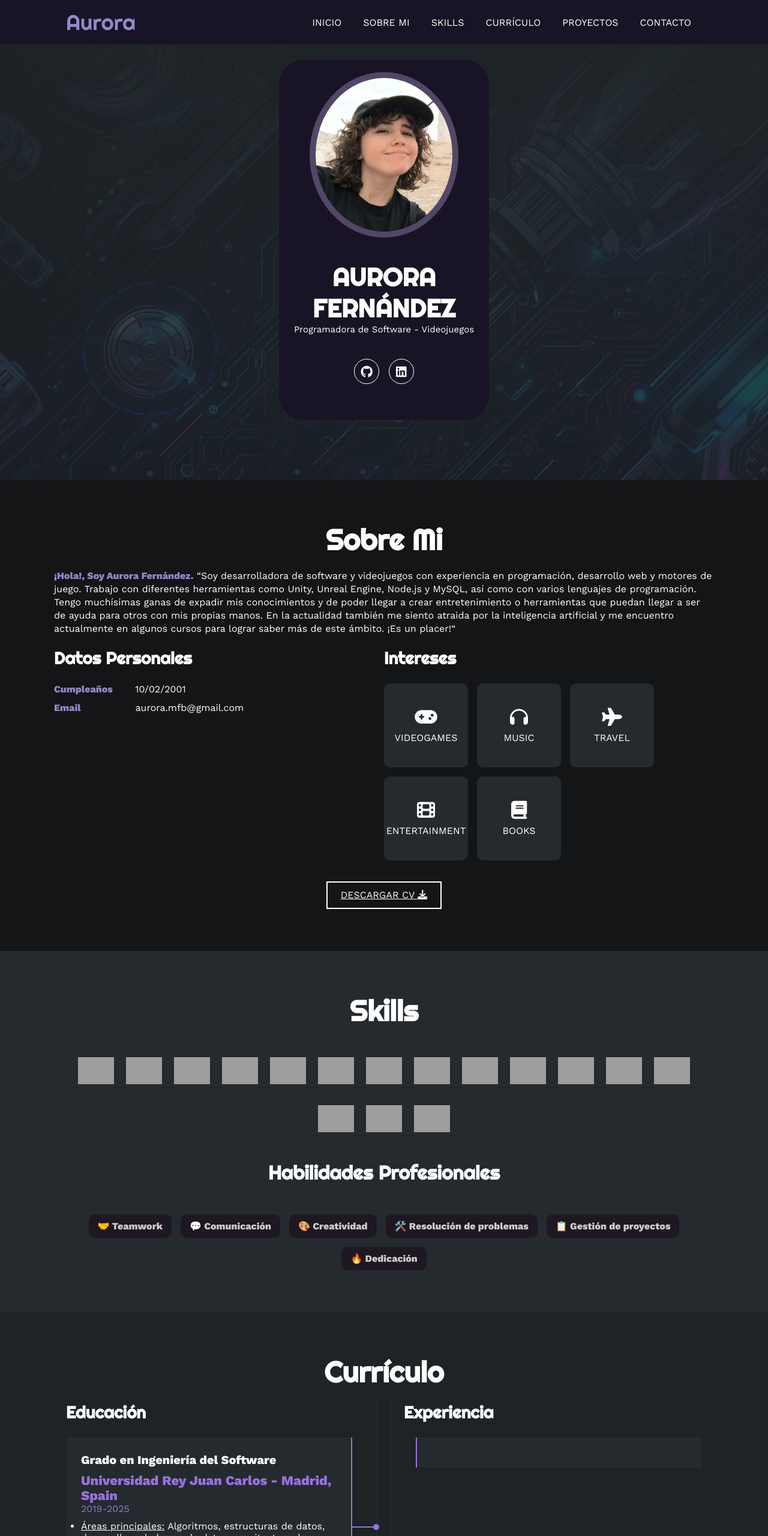
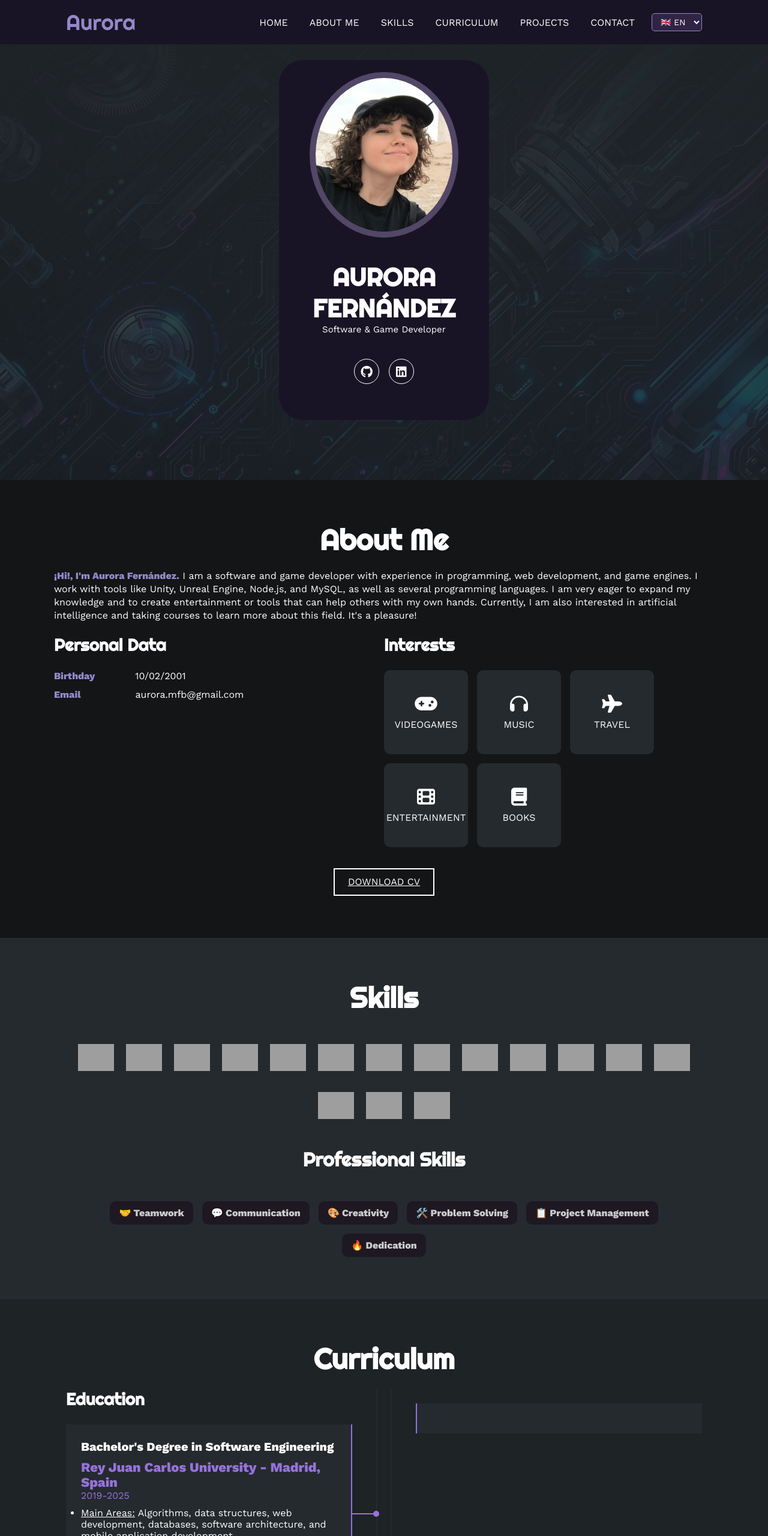
Before and after one commit to aurora-mfb/aurora-mfb.github.io, a plain HTML site: page index.html in a window 1280 px wide. Shown: the top 2560 px of the page at 60% size. Drawn offline with nearby package versions, Linux system fonts and the light colour scheme; grey boxes are pictures that could not be loaded; files whose address does not match are found by name.

Commit message:
add lenguage selector

```diff
--- a/css/style.css
+++ b/css/style.css
@@ -61,6 +61,28 @@ html{
     border-radius: 5px;
     cursor: pointer;
     display: none;
+}
+
+#languageSelector {
+    background-color: #2f2444;
+    color: #fff;
+    border: 1px solid #9389c9;
+    border-radius: 5px;
+    padding: 5px 10px;
+    font-size: 14px;
+    cursor: pointer;
+    margin-left: 10px;
+    outline: none;
+}
+
+#languageSelector option {
+    background-color: #191425;
+    color: #fff;
+}
+
+.contenedor-header header nav ul li {
+    display: flex;
+    align-items: center;
 }
 
 /* INIT SECTION*/
--- a/html/aboutme.html
+++ b/html/aboutme.html
@@ -1,27 +1,20 @@
 <section id="aboutme" class="aboutme">
     <div class="content-section">
-        <h2>Sobre Mi</h2>
-        <p>
-            <span>¡Hola!, Soy Aurora Fernández.</span>
-            “Soy desarrolladora de software y videojuegos con experiencia en programación, desarrollo web y motores de juego.
-            Trabajo con diferentes herramientas como Unity, Unreal Engine, Node.js y MySQL, así como con varios lenguajes de programación.
-            Tengo muchísimas ganas de expadir mis conocimientos y de poder llegar a crear entretenimiento o herramientas que puedan llegar a ser de ayuda
-            para otros con mis propias manos. En la actualidad también me siento atraida por la inteligencia artificial y me encuentro actualmente en algunos
-            cursos para lograr saber más de este ámbito.
-            ¡Es un placer!“
+        <h2 data-i18n="aboutme.title"></h2>
+        <p data-i18n="aboutme.description">
         </p>
 
         <div class="tile">
             <!--Personal data-->
             <div class="col">
-                <h3>Datos Personales</h3>
+                <h3 data-i18n="aboutme.personaldata.title"></h3>
                 <ul>
                     <li>
-                        <strong>Cumpleaños</strong>
+                        <strong data-i18n="aboutme.personaldata.birthday"></strong>
                         10/02/2001
                     </li>
                     <li>
-                        <strong>Email</strong>
+                        <strong data-i18n="aboutme.personaldata.email"></strong>
                         aurora.mfb@gmail.com
                     </li>
                 </ul>
@@ -29,35 +22,35 @@
 
             <!--Interests-->
             <div class="col">
-                <h3>Intereses</h3>
+                <h3 data-i18n="aboutme.interest.title"></h3>
                 <div class="content-interests">
                     <div class="interests">
                         <i class="fa-solid fa-gamepad"></i>
-                        <span>VIDEOGAMES</span>
+                        <span data-i18n="aboutme.interest.videogames"></span>
                     </div>
                     <div class="interests">
                         <i class="fa-solid fa-headphones"></i>
-                        <span>MUSIC</span>
+                        <span data-i18n="aboutme.interest.music"></span>
                     </div>
                     <div class="interests">
                         <i class="fa-solid fa-plane"></i>
-                        <span>TRAVEL</span>
+                        <span data-i18n="aboutme.interest.travel"></span>
                     </div>
                     <div class="interests">
                         <i class="fa-solid fa-film"></i>
-                        <span>ENTERTAINMENT</span>
+                        <span data-i18n="aboutme.interest.entertainment"></span>
                     </div>
                     <div class="interests">
                         <i class="fa-solid fa-book"></i>
-                        <span>BOOKS</span>
+                        <span data-i18n="aboutme.interest.books"></span>
                     </div>
                 </div>
             </div>
         </div>
 
-        <a href="docs/cv-aurora.pdf" download class="cv-button">
-        DESCARGAR CV <i class="fa-solid fa-download"></i>
-        <span class="overlay"></span>
+        <a href="docs/cv-aurora.pdf" download class="cv-button" data-i18n="aboutme.cv">
+            <i class="fa-solid fa-download"></i>
+            <span class="overlay"></span>
         </a>
     </div>
 </section>
--- a/html/contact.html
+++ b/html/contact.html
@@ -1,13 +1,13 @@
 <section id="contact" class="contact">
   <div class="section-content">
-    <h2>Contacto</h2>
+    <h2 data-i18n="contact.title"></h2>
     <div class="tile">
       <!-- Formulario -->
       <div class="col">
         <div class="send_email">
-          <p>Para cualquier consulta, ¡Escríbeme!:</p>
-          <a href="mailto:aurora.mfb@gmail.com?subject=Consulta&body=Hola%2C%20quiero%20contactarte" class="button">
-            Enviar Email <i class="fa-solid fa-paper-plane"></i>
+          <p data-i18n="contact.send.description"></p>
+          <a href="mailto:aurora.mfb@gmail.com?subject=Consulta&body=Hola%2C%20quiero%20contactarte" class="button" data-i18n="contact.send">
+            <!-- El texto será reemplazado por JS -->
           </a>
         </div>
       </div>
@@ -17,8 +17,8 @@
         <img src="img/address.png" alt="">
         <div class="info">
           <ul>
-            <li><i class="fa-solid fa-location-pin"></i> España</li>
-            <li><i class="fa-solid fa-envelope"></i> Email: aurora.mfb@gmail.com</li>
+            <li><i class="fa-solid fa-location-pin"></i> <span data-i18n="contact.country"></span></li>
+            <li><i class="fa-solid fa-envelope"></i> <span data-i18n="contact.email"></span></li>
           </ul>
         </div>
       </div>
--- a/html/curriculum.html
+++ b/html/curriculum.html
@@ -1,43 +1,48 @@
 <section class="curriculum" id="curriculum">
   <div class="content-section">
-        <h2>Currículo</h2>
+    <h2 data-i18n="curriculum.title"></h2>
     <div class="tile">
       <div class="col left">
-                <h3>Educación</h3>
+        <h3 data-i18n="curriculum.education.title"></h3>
+
         <div class="item izq">
-                    <h4>Grado en Ingeniería del Software</h4>
-                    <span class="home">Universidad Rey Juan Carlos - Madrid, Spain</span>
-                    <span class="date">2019-2025</span>
-                    <p>
+          <h4 data-i18n="curriculum.education.degree1.title"></h4>
+          <span class="home" data-i18n="curriculum.education.degree1.place"></span>
+          <span class="date" data-i18n="curriculum.education.degree1.date"></span>
           <ul>
-                            <li><u>Áreas principales:</u> Algoritmos, estructuras de datos, desarrollo web, bases de datos, arquitectura de software y desarrollo de aplicaciones móviles.</li>
-                            <li><u>Proyectos destacados:</u>
+            <li>
+              <u data-i18n="curriculum.education.degree1.mainareas"></u>
+              <span data-i18n="curriculum.education.degree1.mainareas.list"></span>
+            </li>
+            <li>
+              <u data-i18n="curriculum.education.degree1.projects.title"></u>
               <ul>
-                                <li>Aplicación web desarrollada con <strong>Node.js</strong> y <strong>MySQL</strong>.</li>
-                                <li>Juego móvil educativo para la enseñanza de programación en edades tempranas.</li>
+                <li data-i18n="curriculum.education.degree1.projects.item1"></li>
+                <li data-i18n="curriculum.education.degree1.projects.item2"></li>
               </ul>
             </li>
           </ul>
-                    </p>
           <div class="conectori">
             <div class="cyrclei"></div>
           </div>
         </div>
+
         <div class="item izq">
-                    <h4>Master Avanzado en Programación de Videojuegos</h4>
-                    <span class="home">U-Tad - Madrid, Spain</span>
-                    <span class="date">2024-2025</span>
-                    <p>
+          <h4 data-i18n="curriculum.education.degree2.title"></h4>
+          <span class="home" data-i18n="curriculum.education.degree2.place"></span>
+          <span class="date" data-i18n="curriculum.education.degree2.date"></span>
           <ul>
-                            <li><u>Áreas principales:</u> Motores de videojuegos (Unity, Unreal Engine), programación avanzada en C++,
-                                diseño de mecánicas y niveles, gráficos 3D y optimización, programación de motores 2D y 3D.</li>
-                            <li><u>Proyectos destacados:</u>
+            <li>
+              <u data-i18n="curriculum.education.degree2.mainareas"></u>
+              <span data-i18n="curriculum.education.degree2.mainareas.list"></span>
+            </li>
+            <li>
+              <u data-i18n="curriculum.education.degree2.projects.title"></u>
               <ul>
-                                <li>Colaboración en el proyecto Dorothy's Job dentro del estudio de Bola 13.</li>
+                <li data-i18n="curriculum.education.degree2.projects.item1"></li>
               </ul>
             </li>
           </ul>
-                    </p>
           <div class="conectori">
             <div class="cyrclei"></div>
           </div>
@@ -45,21 +50,9 @@
       </div>
 
       <div class="col right">
-                <h3>Experiencia</h3>
+        <h3 data-i18n="curriculum.experience.title"></h3>
         <div class="item der">
-                    <!--<h4>Front Developer</h4>
-                    <span class="home">Nombre de la compañía</span>
-                    <span class="date">2024-2025</span>
-                    <p>
-                        Lorem ipsum dolor sit amet consectetur adipiscing elit imperdiet suscipit accumsan pretium,
-                        nostra massa suspendisse luctus gravida netus vitae posuere orci.
-                        Parturient nam nascetur diam mus quis augue aenean ultrices tempor,
-                        aliquam fermentum fringilla facilisi imperdiet eget gravida risus sem at,
-                        hac dignissim montes est dictum nisi nullam tortor.
-                    </p>
-                    <div class="conectord">
-                        <div class="cyrcled"></div>
-                    </div>-->
+          <!-- Experiencia futura -->
         </div>
       </div>
     </div>
--- a/html/header.html
+++ b/html/header.html
@@ -5,12 +5,18 @@
         </div>
         <nav id="nav">
             <ul>
-                <li><a href="#init">INICIO</a></li>
-                <li><a href="#aboutme">SOBRE MI</a></li>
-                <li><a href="#skills">SKILLS</a></li>
-                <li><a href="#curriculum">CURRÍCULO</a></li>
-                <li><a href="#portfolio">PROYECTOS</a></li>
-                <li><a href="#contact">CONTACTO</a></li>
+                <li><a href="#init" data-i18n="nav.init"></a></li>
+                <li><a href="#aboutme" data-i18n="nav.aboutme"></a></li>
+                <li><a href="#skills" data-i18n="nav.skills"></a></li>
+                <li><a href="#curriculum" data-i18n="nav.curriculum"></a></li>
+                <li><a href="#portfolio" data-i18n="nav.portfolio"></a></li>
+                <li><a href="#contact" data-i18n="nav.contact"></a></li>
+                <li>
+                    <select id="languageSelector">
+                        <option value="en">🇬🇧 EN</option>
+                        <option value="es">🇪🇸 ES</option>
+                    </select>
+                </li>
             </ul>
         </nav>
         <div class="nav-responsive">
--- a/html/init.html
+++ b/html/init.html
@@ -4,7 +4,7 @@
             <img src="img/me.jpg" alt="">
         </div>
         <h1>AURORA FERNÁNDEZ</h1>
-        <h2>Programadora de Software - Videojuegos</h2>
+        <h2 data-i18n="init.job"></h2>
         <div class="socialMedia">
             <!--<a href="#"><i class="fa-brands fa-square-instagram"></i></a>-->
             <a href="https://github.com/aurora-mfb"><i class="fa-brands fa-github"></i></a>
--- a/html/portfolio.html
+++ b/html/portfolio.html
@@ -1,35 +1,34 @@
 <section id="portfolio" class="portfolio">
   <div class="section-content">
-    <h2>Proyectos</h2>
+    <h2 data-i18n="portfolio.title"></h2>
     <div class="gallery">
 
       <div class="project-card">
         <img src="img/DorothysJob.jpg" alt="Dorothy's Job">
         <div class="project-info">
-          <h3>Dorothy's Job</h3>
-          <p>Participé como programadora en el estudio Bola 13 en el desarrollo de Dorothy’s Job, un twin-stick shooter en tercera persona con vista isométrica, caracterizado por su ritmo frenético. La misión del jugador es dejar impecable la gran mansión del malvado Lord Kaios… ¡a base de fregonzaos y acción!</p>
-          <a href="https://store.steampowered.com/app/3926730/Dorothys_Job/?curator_clanid=26313437" target="_blank" class="button">Ver Proyecto</a>
+          <h3 data-i18n="portfolio.project1.title"></h3>
+          <p data-i18n="portfolio.project1.description"></p>
+          <a href="https://store.steampowered.com/app/3926730/Dorothys_Job/?curator_clanid=26313437" target="_blank" class="button" data-i18n="portfolio.project1.button"></a>
         </div>
       </div>
 
       <div class="project-card">
         <img src="img/EscapeTheTale.png" alt="Escape The Tale">
         <div class="project-info">
-          <h3>Escape The Tale</h3>
-          <p>Juego educativo para Android que combina realidad aumentada con conceptos de programación y pensamiento computacional, integrados en una experiencia interactiva tipo Escape Room.</p>
-          <a href="https://tu-proyecto2.com" target="_blank" class="button">Ver Proyecto</a>
+          <h3 data-i18n="portfolio.project2.title"></h3>
+          <p data-i18n="portfolio.project2.description"></p>
+          <a href="https://tu-proyecto2.com" target="_blank" class="button" data-i18n="portfolio.project2.button"></a>
         </div>
       </div>
 
       <div class="project-card">
-        <img src="img/3DEngine.png" alt="Escape The Tale">
+        <img src="img/3DEngine.png" alt="3D Engine">
         <div class="project-info">
-          <h3>Motor 3D - En proceso</h3>
-          <p>Motor 3D desarrollado en C++ con OpenGL, capaz de cargar modelos, manejar cámaras, materiales y renderizado en tiempo real.</p>
-          <a href="https://github.com/aurora-mfb/3D-Game-Engine.git" target="_blank" class="button">Ver Proyecto</a>
+          <h3 data-i18n="portfolio.project3.title"></h3>
+          <p data-i18n="portfolio.project3.description"></p>
+          <a href="https://github.com/aurora-mfb/3D-Game-Engine.git" target="_blank" class="button" data-i18n="portfolio.project3.button"></a>
         </div>
       </div>
-
 
     </div>
   </div>
--- a/html/skills.html
+++ b/html/skills.html
@@ -31,14 +31,14 @@
     </div>
 
     <!-- Soft Cloud -->
-    <h3>Habilidades Profesionales</h3>
+    <h3 data-i18n="skills"></h3>
     <div class="skills-cloud soft-skills">
-      <div class="skill-item" title="Trabajo en equipo">🤝 Teamwork</div>
-      <div class="skill-item" title="Comunicación">💬 Comunicación</div>
-      <div class="skill-item" title="Creatividad">🎨 Creatividad</div>
-      <div class="skill-item" title="Resolución de problemas">🛠️ Resolución de problemas</div>
-      <div class="skill-item" title="Gestión de proyectos">📋 Gestión de proyectos</div>
-      <div class="skill-item" title="Dedication">🔥 Dedicación</div>
+      <div class="skill-item" title="Trabajo en equipo" data-i18n="skills.one"></div>
+      <div class="skill-item" title="Comunicación" data-i18n="skills.two"></div>
+      <div class="skill-item" title="Creatividad" data-i18n="skills.three"></div>
+      <div class="skill-item" title="Resolución de problemas" data-i18n="skills.four"></div>
+      <div class="skill-item" title="Gestión de proyectos" data-i18n="skills.five"></div>
+      <div class="skill-item" title="Dedication" data-i18n="skills.six"></div>
     </div>
   </div>
 </section>
--- a/js/script.js
+++ b/js/script.js
@@ -1,19 +1,61 @@
+let translations = {};
+let currentLang = 'en'; // idioma por defecto
+
+// 1️⃣ Función para cargar un HTML en un contenedor
 function loadHTML(id, file) {
-  fetch(file)
+  return fetch(file)
     .then(response => response.text())
     .then(data => {
       document.getElementById(id).innerHTML = data;
     })
-    .catch(error => console.error("Error cargando " + file, error));
+    .catch(err => console.error("Error cargando " + file, err));
 }
 
-window.onload = () => {
-  loadHTML("header", "html/header.html");
-  loadHTML("init", "html/init.html");
-  loadHTML("aboutme", "html/aboutme.html");
-  loadHTML("skills", "html/skills.html");
-  loadHTML("curriculum", "html/curriculum.html");
-  loadHTML("portfolio", "html/portfolio.html");
-  loadHTML("contact", "html/contact.html");
-  loadHTML("footer", "html/footer.html");
-};
+// 2️⃣ Función para cargar el JSON de idioma
+async function loadLanguage(lang) {
+  try {
+    const response = await fetch(`lenguage/${lang}.json`);
+    translations = await response.json();
+    updateTexts();
+  } catch(err) {
+    console.error("Error cargando idioma:", err);
+  }
+}
+
+// 3️⃣ Función para actualizar todos los textos con data-i18n
+function updateTexts() {
+  document.querySelectorAll('[data-i18n]').forEach(el => {
+    const key = el.getAttribute('data-i18n');
+    if(translations[key]) {
+      el.innerHTML = translations[key];
+    }
+  });
+}
+
+// 4️⃣ Función principal de inicialización
+async function init() {
+  // Cargar todas las secciones HTML
+  await loadHTML("header", "html/header.html");
+  await loadHTML("init", "html/init.html");
+  await loadHTML("aboutme", "html/aboutme.html");
+  await loadHTML("skills", "html/skills.html");
+  await loadHTML("curriculum", "html/curriculum.html");
+  await loadHTML("portfolio", "html/portfolio.html");
+  await loadHTML("contact", "html/contact.html");
+  await loadHTML("footer", "html/footer.html");
+
+  // Inicializar idioma por defecto
+  await loadLanguage(currentLang);
+
+  // Agregar listener al selector de idioma (ahora sí existe)
+  const selector = document.getElementById('languageSelector');
+  if(selector) {
+    selector.addEventListener('change', (e) => {
+      currentLang = e.target.value;
+      loadLanguage(currentLang);
+    });
+  }
+}
+
+// 5️⃣ Ejecutar inicialización cuando el DOM esté listo
+window.addEventListener('DOMContentLoaded', init);
--- /dev/null
+++ b/lenguage/en.json
@@ -0,0 +1,68 @@
+{
+    "nav.init": "HOME",
+  "nav.aboutme": "ABOUT ME",
+  "nav.skills": "SKILLS",
+  "nav.curriculum": "CURRICULUM",
+  "nav.portfolio": "PROJECTS",
+  "nav.contact": "CONTACT",
+
+  "init.job": "Software & Game Developer",
+
+  "aboutme.title": "About Me",
+  "aboutme.description": "<span>¡Hi!, I'm Aurora Fernández.</span>\nI am a software and game developer with experience in programming, web development, and game engines. I work with tools like Unity, Unreal Engine, Node.js, and MySQL, as well as several programming languages. I am very eager to expand my knowledge and to create entertainment or tools that can help others with my own hands. Currently, I am also interested in artificial intelligence and taking courses to learn more about this field. It's a pleasure!",
+  "aboutme.personaldata.title": "Personal Data",
+  "aboutme.personaldata.birthday": "Birthday",
+  "aboutme.personaldata.email": "Email",
+  "aboutme.interest.title": "Interests",
+  "aboutme.interest.videogames": "VIDEOGAMES",
+  "aboutme.interest.music": "MUSIC",
+  "aboutme.interest.travel": "TRAVEL",
+  "aboutme.interest.entertainment": "ENTERTAINMENT",
+  "aboutme.interest.books": "BOOKS",
+  "aboutme.cv": "DOWNLOAD CV",
+
+  "skills": "Professional Skills",
+  "skills.one": "🤝 Teamwork",
+  "skills.two": "💬 Communication",
+  "skills.three": "🎨 Creativity",
+  "skills.four": "🛠️ Problem Solving",
+  "skills.five": "📋 Project Management",
+  "skills.six": "🔥 Dedication",
+
+  "curriculum.title": "Curriculum",
+  "curriculum.education.title": "Education",
+  "curriculum.education.degree1.title": "Bachelor's Degree in Software Engineering",
+  "curriculum.education.degree1.place": "Rey Juan Carlos University - Madrid, Spain",
+  "curriculum.education.degree1.date": "2019-2025",
+  "curriculum.education.degree1.mainareas": "Main Areas:",
+  "curriculum.education.degree1.mainareas.list": "Algorithms, data structures, web development, databases, software architecture, and mobile application development.",
+  "curriculum.education.degree1.projects.title": "Notable Projects:",
+  "curriculum.education.degree1.projects.item1": "Web application developed with <strong>Node.js</strong> and <strong>MySQL</strong>.",
+  "curriculum.education.degree1.projects.item2": "Educational mobile game for teaching programming to young children.",
+  "curriculum.education.degree2.title": "Advanced Master in Game Programming",
+  "curriculum.education.degree2.place": "U-Tad - Madrid, Spain",
+  "curriculum.education.degree2.date": "2024-2025",
+  "curriculum.education.degree2.mainareas": "Main Areas:",
+  "curriculum.education.degree2.mainareas.list": "Game engines (Unity, Unreal Engine), advanced C++ programming, mechanics and level design, 3D graphics and optimization, 2D & 3D engine programming.",
+  "curriculum.education.degree2.projects.title": "Notable Projects:",
+  "curriculum.education.degree2.projects.item1": "Collaboration on the project Dorothy's Job at Bola 13 studio.",
+
+  "portfolio.title": "Projects",
+  "portfolio.project1.title": "Dorothy's Job",
+  "portfolio.project1.description": "I participated as a programmer at Bola 13 studio in the development of Dorothy’s Job, a third-person twin-stick shooter with an isometric view, characterized by its fast-paced gameplay. The player's mission is to leave the evil Lord Kaios's mansion spotless… with mops and action!",
+  "portfolio.project1.button": "View Project",
+  "portfolio.project2.title": "Escape The Tale",
+  "portfolio.project2.description": "Educational Android game that combines augmented reality with programming and computational thinking concepts, integrated into an interactive Escape Room experience.",
+  "portfolio.project2.button": "View Project",
+  "portfolio.project3.title": "3D Engine - In Progress",
+  "portfolio.project3.description": "3D engine developed in C++ with OpenGL, capable of loading models, handling cameras, materials, and real-time rendering.",
+  "portfolio.project3.button": "View Project",
+
+  "contact.title": "Contact",
+  "contact.send.description": "For any inquiries, feel free to write to me!",
+  "contact.send": "Send Email",
+  "contact.country": "Spain",
+  "contact.email": "Email: aurora.mfb@gmail.com",
+
+  "footer.copyright": "© 2025 Aurora Fernández Basanta. All rights reserved."
+}
```
Also changed, not shown: html/footer.html (+1 -1 lines), index.html (+0 -1 lines), lenguage/es.json (added, +68 -0 lines). Lines whose indentation alone changed are shown as unchanged.
